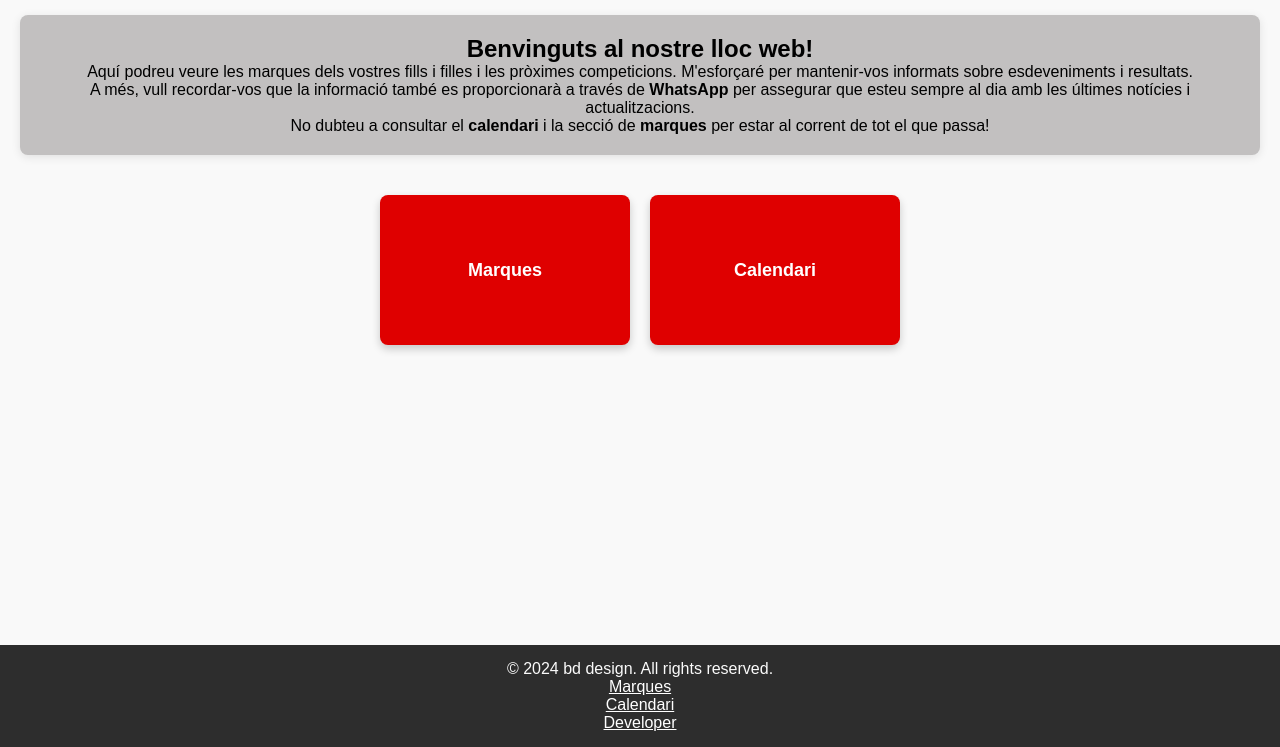
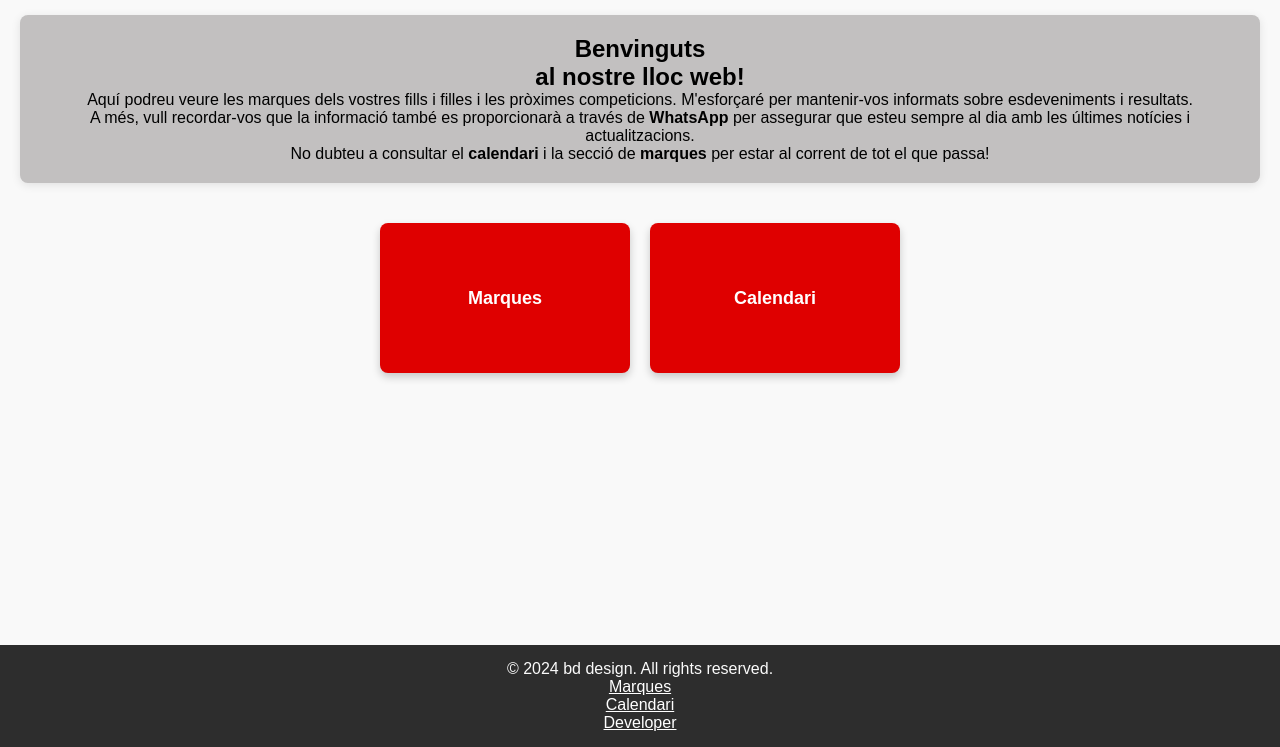
Before and after one commit to bieldiazb/Sub10-24-25, a website with bundled scripts: page public/index.html in a window 1280 px wide. Shown: the part 53-800 px from the top of the page. Built offline with nearby package versions, Linux system fonts and the light colour scheme.

Commit message:
changes index h2

```diff
--- a/public/index.html
+++ b/public/index.html
@@ -24,7 +24,7 @@
         </ul>
     </nav>
     <section class="info" style="text-align: center; margin: 20px; padding: 20px; background-color: #c2c0c0; border-radius: 8px; box-shadow: 0 2px 10px rgba(0, 0, 0, 0.1);">
-        <h2>Benvinguts al nostre lloc web!</h2>
+        <h1>Benvinguts</h1><h2>al nostre lloc web!</h2>
         <p>Aquí podreu veure les marques dels vostres fills i filles i les pròximes competicions. M'esforçaré per mantenir-vos informats sobre esdeveniments i resultats.</p>
         <p>A més, vull recordar-vos que la informació també es proporcionarà a través de <b>WhatsApp</b> per assegurar que esteu sempre al dia amb les últimes notícies i actualitzacions.</p>
         <p>No dubteu a consultar el <b>calendari</b> i la secció de <b>marques</b> per estar al corrent de tot el que passa!</p>
```
